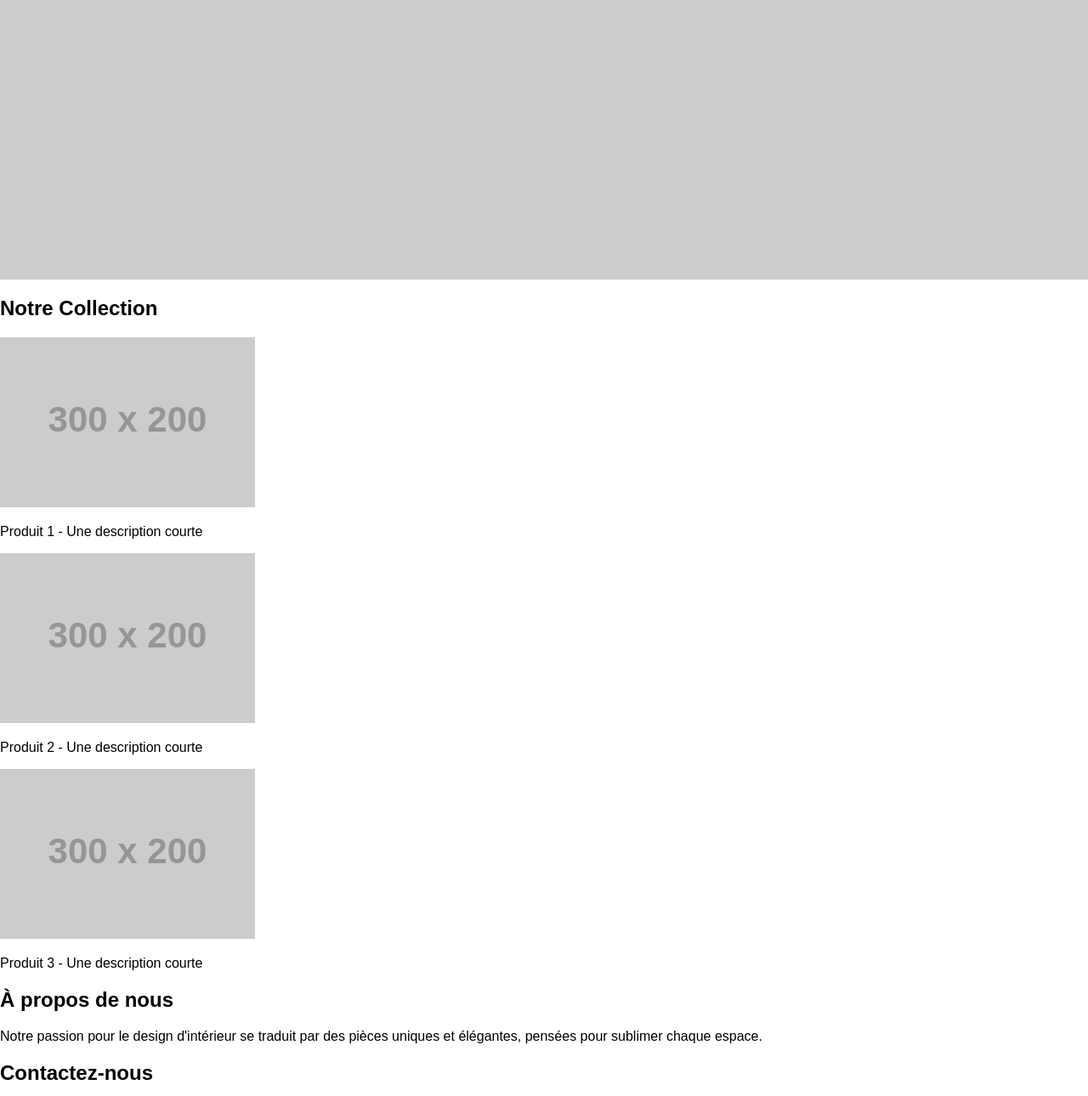
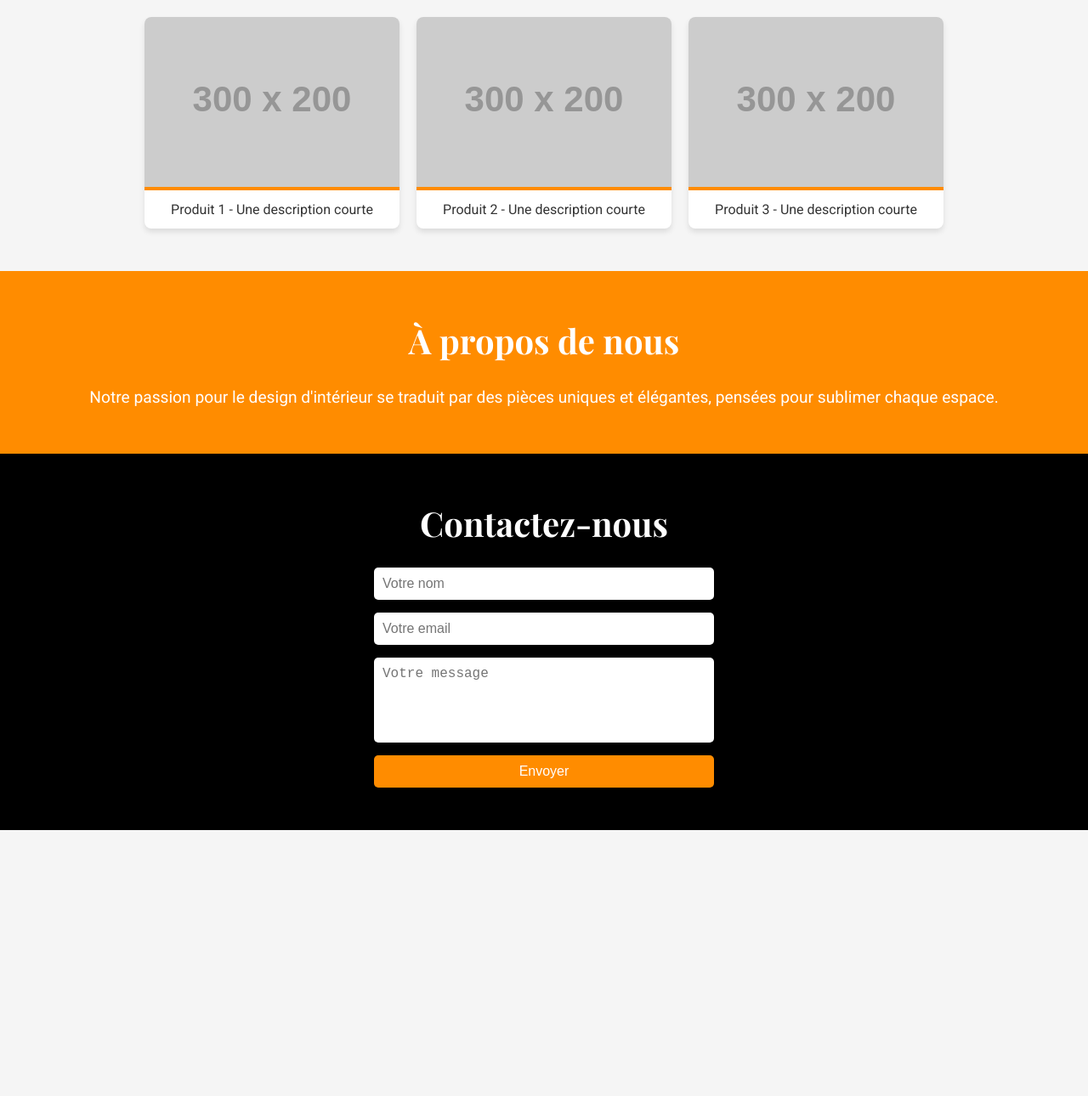
Before and after one commit to Wawamarseille/depot-1, a plain HTML site: page index.html in a window 1280 px wide. Shown: the part 489-1779 px from the top of the page at 85% size. After the commit the page ends 1466 px from the top, so only its background shows below. Drawn offline with nearby package versions, Linux system fonts and the light colour scheme; placeholder pictures from the web are drawn by us.

Commit message:
Update style.css

```diff
--- a/css/style.css
+++ b/css/style.css
@@ -1,41 +1,206 @@
-body {
+/* === RESET DE BASE === */
+* {
     margin: 0;
-    font-family: Arial, sans-serif;
+    padding: 0;
+    box-sizing: border-box;
 }
 
-.main-header {
-    background: white;
-    padding: 10px 20px;
+body {
+    font-family: 'Roboto', sans-serif; /* Police principale */
+    font-size: 16px;
+    background-color: #f5f5f5; /* Couleur de fond */
+    color: #333; /* Couleur du texte */
+    line-height: 1.6; /* Espacement entre les lignes */
+    padding-top: 60px; /* Pour éviter que le menu fixe cache le contenu */
 }
 
-.navbar {
-    display: flex;
-    justify-content: space-between;
-    align-items: center;
+img {
+    max-width: 100%;
+    display: block;
 }
 
-.nav-links {
-    list-style: none;
+/* === VARIABLES DE COULEURS === */
+:root {
+    --primary-color: #ff8c00; /* Couleur principale */
+    --secondary-color: #000; /* Couleur secondaire */
+    --background-color: #f5f5f5; /* Couleur de fond */
+    --text-color: #333; /* Couleur du texte */
+    --white: #fff; /* Blanc */
+}
+
+/* === BARRE DE NAVIGATION === */
+.navbar {
+    position: fixed;
+    top: 0;
+    width: 100%;
+    background-color: var(--primary-color);
+    color: var(--white);
+    padding: 10px 20px;
     display: flex;
-    gap: 15px;
+    justify-content: center;
+    z-index: 10;
+    box-shadow: 0 4px 6px rgba(0, 0, 0, 0.1);
 }
 
 .nav-links a {
+    color: var(--white);
     text-decoration: none;
-    color: black;
+    margin: 0 15px;
+    font-size: 1rem;
+    transition: color 0.3s ease;
 }
 
+.nav-links a:hover {
+    color: var(--background-color); /* Change au survol */
+}
+
+/* === SECTION BANNIÈRE === */
 .hero {
-    height: 100vh;
-    background: url('https://via.placeholder.com/1920x1080') no-repeat center center/cover;
-    color: white;
+    text-align: center;
+    background-color: var(--secondary-color);
+    color: var(--white);
+    padding: 100px 20px;
+}
+
+.hero h1 {
+    font-family: 'Playfair Display', serif; /* Titre élégant */
+    font-size: 2.5rem;
+    margin-bottom: 10px;
+}
+
+.hero p {
+    font-size: 1.2rem;
+}
+
+/* === SECTION COLLECTION === */
+.collection {
+    padding: 50px 20px;
+    text-align: center;
+    background-color: var(--background-color);
+}
+
+.collection h2 {
+    font-family: 'Playfair Display', serif;
+    font-size: 2.5rem;
+    margin-bottom: 30px;
+}
+
+.gallery {
     display: flex;
+    flex-wrap: wrap;
+    gap: 20px;
     justify-content: center;
-    align-items: center;
+}
+
+.gallery .item {
+    max-width: 300px;
+    background-color: var(--white);
+    border-radius: 8px;
+    box-shadow: 0 4px 6px rgba(0, 0, 0, 0.1);
+    overflow: hidden;
+    text-align: center;
+    transition: transform 0.3s ease;
+}
+
+.gallery img {
+    border-bottom: 4px solid var(--primary-color);
+}
+
+.gallery .item:hover {
+    transform: scale(1.05);
+}
+
+.gallery p {
+    padding: 10px;
+    font-size: 1rem;
+}
+
+/* === SECTION À PROPOS === */
+.about {
+    padding: 50px 20px;
+    background-color: var(--primary-color);
+    color: var(--white);
     text-align: center;
 }
 
-.hero h1 {
-    font-size: 3rem;
-    margin-bottom: 10px;
+.about h2 {
+    font-family: 'Playfair Display', serif;
+    font-size: 2.5rem;
+    margin-bottom: 20px;
 }
+
+.about p {
+    font-size: 1.2rem;
+    line-height: 1.6;
+}
+
+/* === SECTION CONTACT === */
+.contact {
+    padding: 50px 20px;
+    background-color: var(--secondary-color);
+    color: var(--white);
+    text-align: center;
+}
+
+.contact h2 {
+    font-family: 'Playfair Display', serif;
+    font-size: 2.5rem;
+    margin-bottom: 20px;
+}
+
+.contact form {
+    display: flex;
+    flex-direction: column;
+    gap: 15px;
+    max-width: 400px;
+    margin: 0 auto;
+}
+
+.contact input,
+.contact textarea,
+.contact button {
+    width: 100%;
+    padding: 10px;
+    font-size: 1rem;
+    border: none;
+    border-radius: 5px;
+}
+
+.contact input,
+.contact textarea {
+    background-color: var(--white);
+    color: var(--text-color);
+    box-shadow: 0 2px 4px rgba(0, 0, 0, 0.1);
+}
+
+.contact textarea {
+    resize: none;
+    height: 100px;
+}
+
+.contact button {
+    background-color: var(--primary-color);
+    color: var(--white);
+    cursor: pointer;
+    transition: background-color 0.3s ease;
+}
+
+.contact button:hover {
+    background-color: var(--white);
+    color: var(--primary-color);
+}
+
+/* === RÉPONSIVITÉ === */
+@media (max-width: 768px) {
+    .gallery {
+        flex-direction: column;
+    }
+
+    .navbar {
+        flex-direction: column;
+    }
+
+    .nav-links a {
+        margin: 10px 0;
+    }
+}
```
